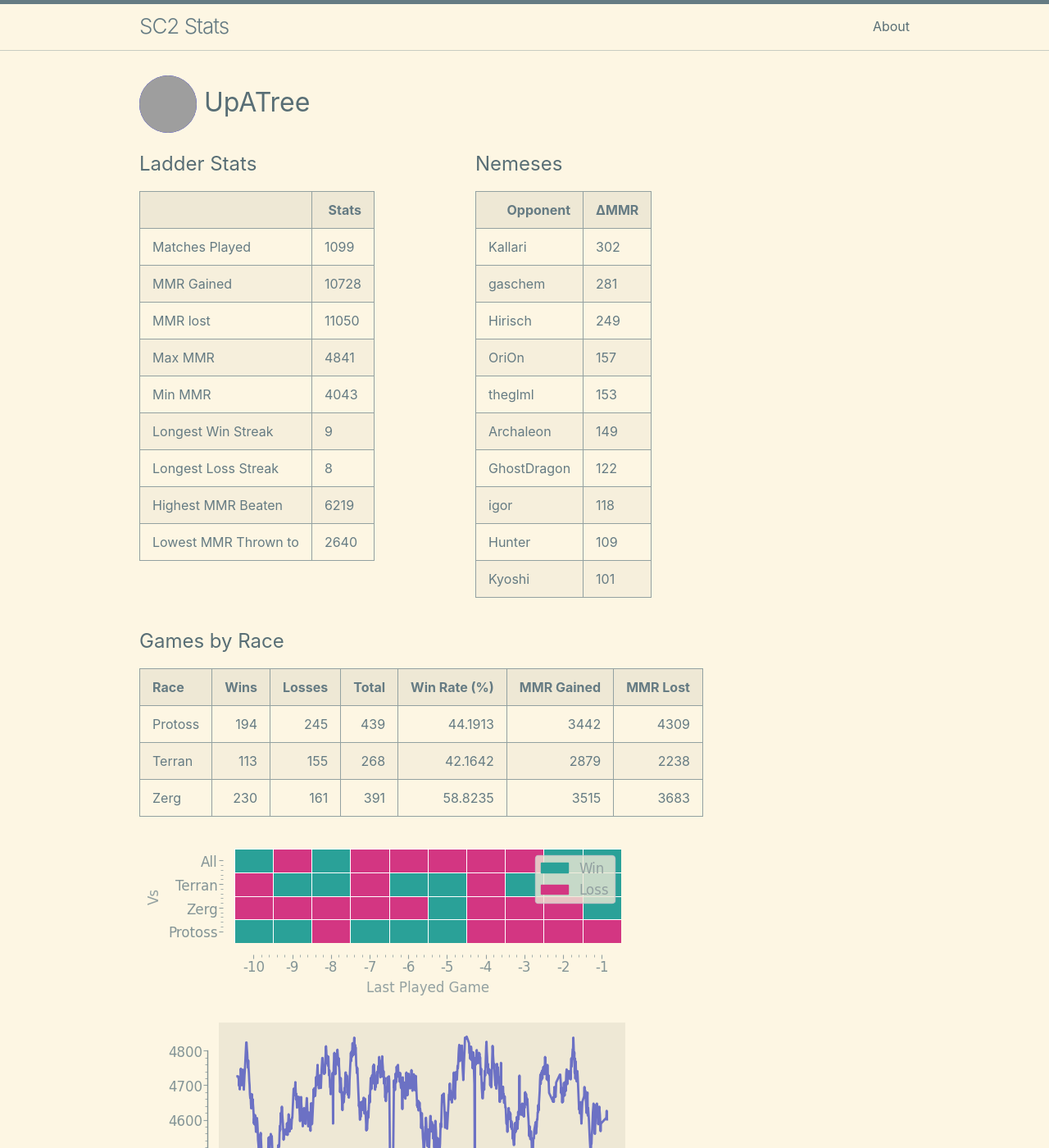
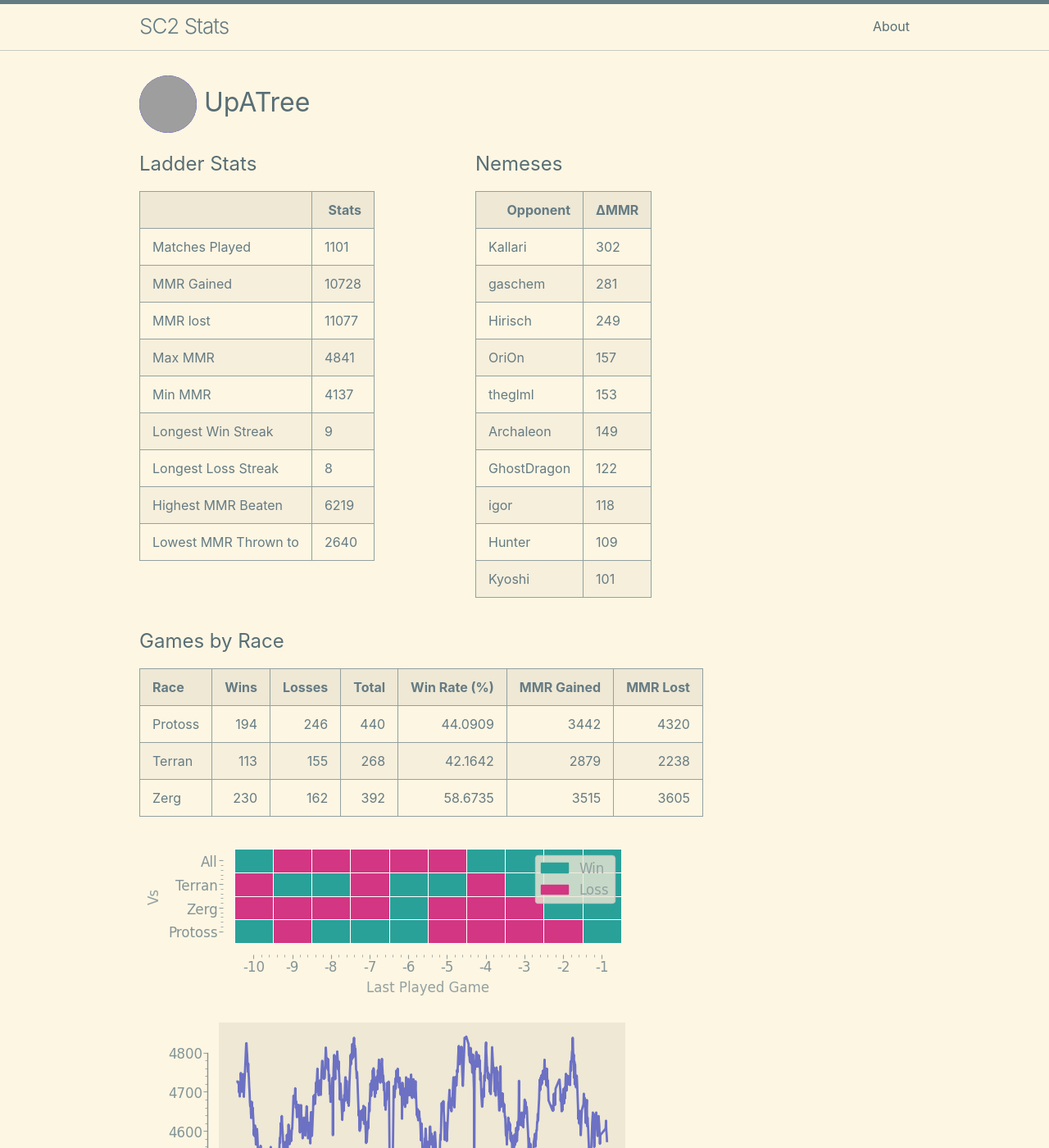
Before and after one commit to kylermurphy/UpATree, a Jekyll site: the page built from docs/index.md, in a window 1280 px wide and 1400 px high. Shown: the whole window at 82% size. Built offline with Jekyll 4.4.1, drawn with Linux system fonts in a browser that asks for light colours; grey boxes are pictures that could not be loaded.

Commit message:
running on push

```diff
--- a/docs/index.md
+++ b/docs/index.md
@@ -18,7 +18,7 @@ layout: home
   <tbody>
     <tr>
       <td>Matches Played</td>
-      <td>1099</td>
+      <td>1101</td>
     </tr>
     <tr>
       <td>MMR Gained</td>
@@ -26,7 +26,7 @@ layout: home
     </tr>
     <tr>
       <td>MMR lost</td>
-      <td>11050</td>
+      <td>11077</td>
     </tr>
     <tr>
       <td>Max MMR</td>
@@ -34,7 +34,7 @@ layout: home
     </tr>
     <tr>
       <td>Min MMR</td>
-      <td>4043</td>
+      <td>4137</td>
     </tr>
     <tr>
       <td>Longest Win Streak</td>
@@ -114,9 +114,9 @@ layout: home
 
 | Race    |   Wins |   Losses |   Total |   Win Rate (%) |   MMR Gained |   MMR Lost |
 |:--------|-------:|---------:|--------:|---------------:|-------------:|-----------:|
-| Protoss |    194 |      245 |     439 |        44.1913 |         3442 |       4309 |
+| Protoss |    194 |      246 |     440 |        44.0909 |         3442 |       4320 |
 | Terran  |    113 |      155 |     268 |        42.1642 |         2879 |       2238 |
-| Zerg    |    230 |      161 |     391 |        58.8235 |         3515 |       3683 |
+| Zerg    |    230 |      162 |     392 |        58.6735 |         3515 |       3605 |
 
 ![Games by Race](./assets/gm_hist.png)
 
--- a/log.txt
+++ b/log.txt
@@ -318,3 +318,4 @@ Writing a log file 2025-03-06 20:24:46.
 Writing a log file 2025-03-06 20:48:22.
 Writing a log file 2025-03-06 21:21:10.
 Writing a log file 2025-03-06 21:48:01.
+Writing a log file 2025-03-06 22:21:10.
```
Also changed, not shown: docs/assets/MMR.png, docs/assets/daily.png, docs/assets/gm_hist.png, docs/assets/r_wrt.png, 1 other file.
